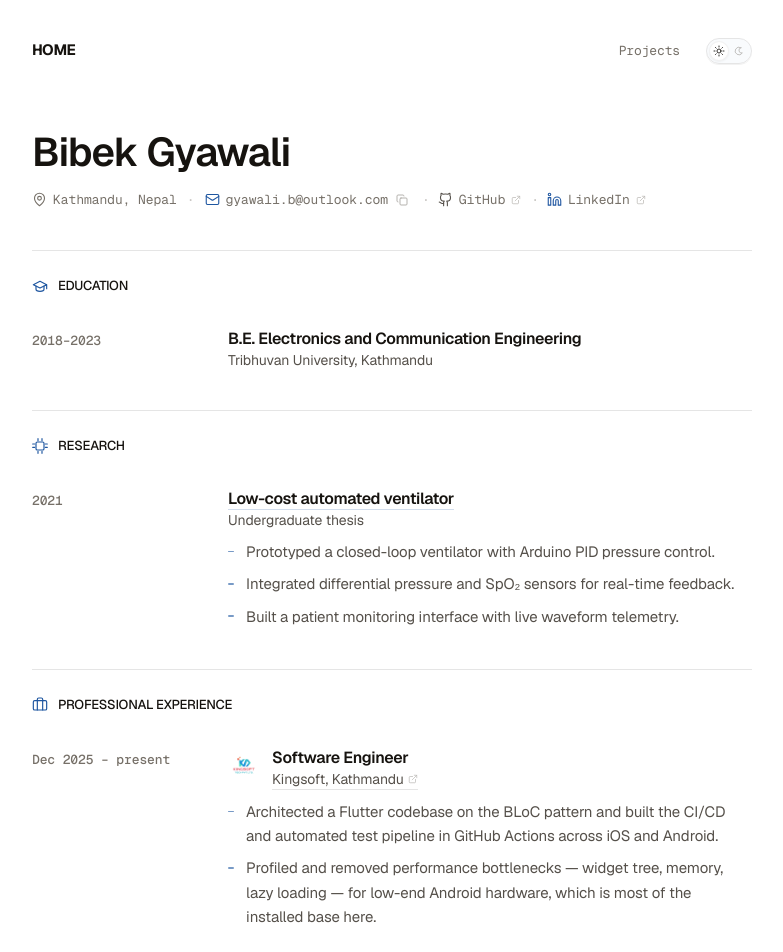
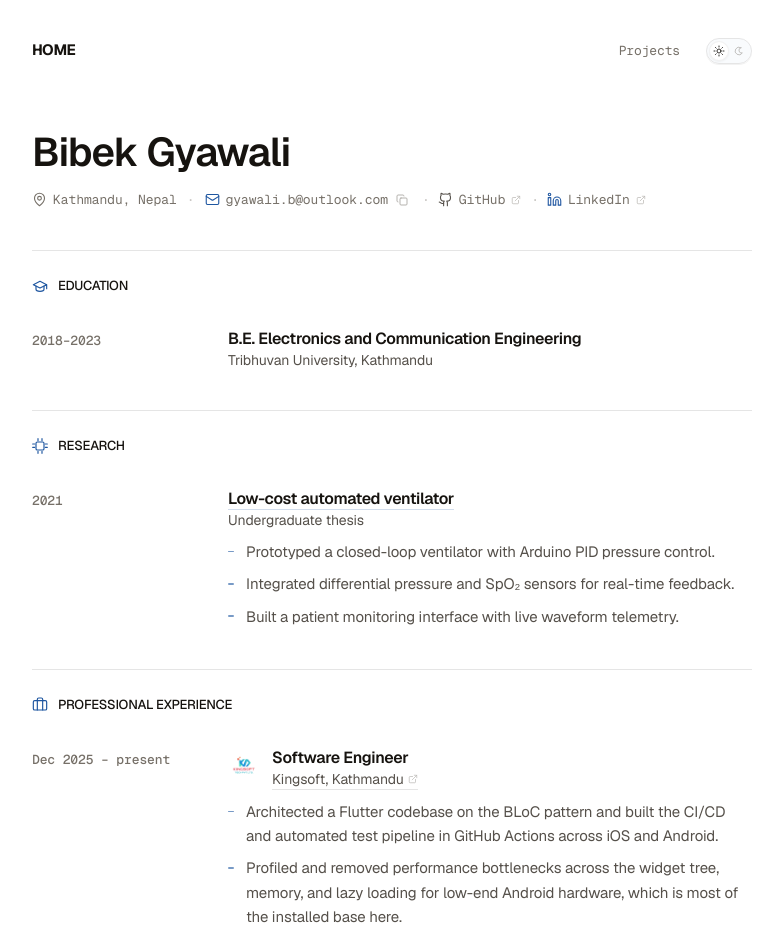
Before and after one commit to bibekgyawali2/portfolio2026, a Next.js app: page / in a window 1280 px wide. Shown: the top 952 px of the page, without its empty margins (248-1031 px from the left). Built offline with nearby package versions, Linux system fonts and the light colour scheme.

Commit message:
chore: replace em-dashes with standard punctuation across content and documentation

```diff
--- a/content/profile.ts
+++ b/content/profile.ts
@@ -53,7 +53,7 @@ export const experience = {
       logo: "/logos/kingsoft.png",
       body: [
         "Architected a Flutter codebase on the BLoC pattern and built the CI/CD and automated test pipeline in GitHub Actions across iOS and Android.",
-        "Profiled and removed performance bottlenecks — widget tree, memory, lazy loading — for low-end Android hardware, which is most of the installed base here.",
+        "Profiled and removed performance bottlenecks across the widget tree, memory, and lazy loading for low-end Android hardware, which is most of the installed base here.",
       ],
       note: "",
     },
--- a/content/projects.ts
+++ b/content/projects.ts
@@ -48,7 +48,7 @@ export const projects: Project[] = [
       {
         heading: "Background & Objectives",
         body: [
-          "Commercial ventilators in Nepal are primarily imported, costly to maintain, and difficult to service outside major tertiary hospitals. This project investigated whether core mechanical ventilation functions—specifically regulated tidal volume and pressure control—could be delivered using accessible, locally replaceable electromechanical and sensor components.",
+          "Commercial ventilators in Nepal are primarily imported, costly to maintain, and difficult to service outside major tertiary hospitals. This project investigated whether core mechanical ventilation functions, specifically regulated tidal volume and pressure control, could be delivered using accessible, locally replaceable electromechanical and sensor components.",
         ],
       },
       {
```
Also changed, not shown: 1 other file (tests, documents, lock files or other folders).
